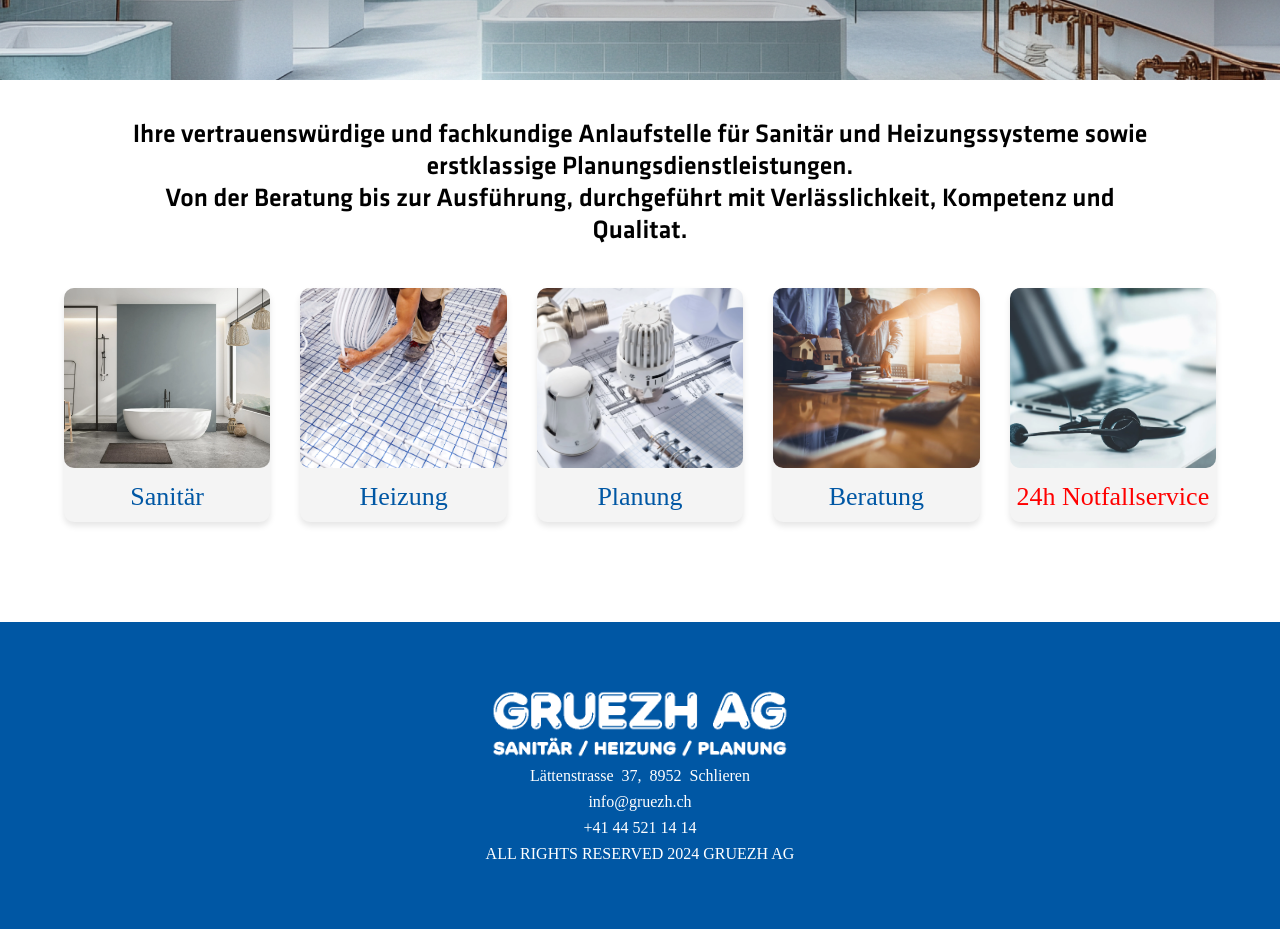
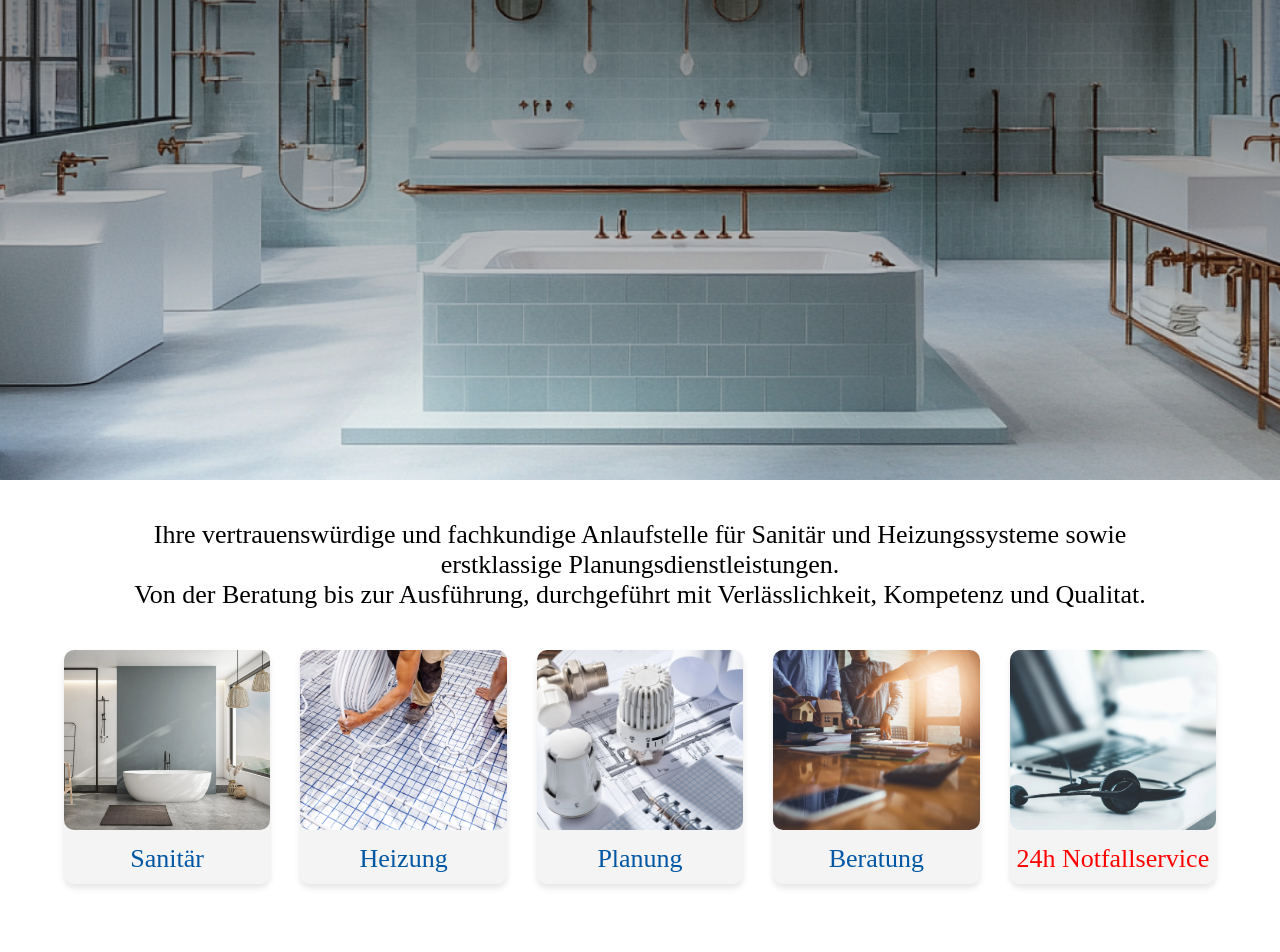
Before and after one commit to bosdos12/gruezh, a Next.js app: page / in a window 1280 px wide. Shown: the part 320-1272 px from the top of the page. Before the commit the page ends 1249 px from the top, so only its background shows below. Built offline with nearby package versions, Linux system fonts and the light colour scheme; a web font is replaced by a local one.

Commit message:
seems to be done, gruezh?"

```diff
--- a/Components/Footer.tsx
+++ b/Components/Footer.tsx
@@ -33,18 +33,18 @@ const Footer = ({
 
   return (
     <div className={`footer__container ${extraClasses}`}>
-      <img className='bottomtotop' src='/gruezhwhitelogo.png' alt='Gruezh Logo' style={{width: "300px", height: "auto", marginLeft: "auto", marginRight: "auto", marginTop: "66px"}}/>
+      <img className='bottomtotop' src='/gruezhlogo.png' alt='Gruezh Logo' style={{width: "300px", height: "auto", marginLeft: "auto", marginRight: "auto", marginTop: "66px"}}/>
       {/* <p className="smaller__text" style={{color: "white", marginTop: "0px", maxWidth: "90%", marginLeft: "auto", marginRight: "auto"}}>
         <Link href="/" style={{textDecoration: "none", color: "white"}}>Startseite</Link> <Link href="/leistungen" style={{textDecoration: "none", color: "white"}}>Leistungen</Link> <Link href="/uberuns" style={{textDecoration: "none", color: "white"}}>Über Uns</Link> <Link href="/kontakt" style={{textDecoration: "none", color: "white"}}>Kontakt</Link>
       </p> */}
-      <p className="smaller__text" style={{color: "white", marginTop: "8px", maxWidth: "90%", marginLeft: "auto", marginRight: "auto"}}>Lättenstrasse&nbsp;&nbsp;37,&nbsp;&nbsp;8952&nbsp;&nbsp;Schlieren</p>
+      <p className="smaller__text" style={{color: "#0057a4", marginTop: "8px", maxWidth: "90%", marginLeft: "auto", marginRight: "auto"}}>Lättenstrasse&nbsp;&nbsp;37,&nbsp;&nbsp;8952&nbsp;&nbsp;Schlieren</p>
       <Link href="mailto:info@gruezh.ch" style={{textDecoration: "none"}}>
-        <p className="smaller__text" style={{color: "white", marginTop: "8px", maxWidth: "90%", marginLeft: "auto", marginRight: "auto"}}>info@gruezh.ch</p>
+        <p className="smaller__text" style={{color: "#0057a4", marginTop: "8px", maxWidth: "90%", marginLeft: "auto", marginRight: "auto"}}>info@gruezh.ch</p>
       </Link>
       <Link href="tel:+41 44 521 14 14" style={{textDecoration: "none"}}>
-        <p className="smaller__text" style={{color: "white", marginTop: "8px", maxWidth: "90%", marginLeft: "auto", marginRight: "auto"}}>+41 44 521 14 14</p>
+        <p className="smaller__text" style={{color: "#0057a4", marginTop: "8px", maxWidth: "90%", marginLeft: "auto", marginRight: "auto"}}>+41 44 521 14 14</p>
       </Link>
-      <p className="smaller__text" style={{color: "white", marginTop: "8px", maxWidth: "90%", marginLeft: "auto", marginRight: "auto", marginBottom: "66px"}}>ALL RIGHTS RESERVED 2024 GRUEZH AG</p>
+      <p className="smaller__text" style={{color: "#0057a4", marginTop: "8px", maxWidth: "90%", marginLeft: "auto", marginRight: "auto", marginBottom: "66px"}}>ALL RIGHTS RESERVED 2024 GRUEZH AG</p>
     </div>
   )
 }
--- a/Components/Header.tsx
+++ b/Components/Header.tsx
@@ -92,7 +92,7 @@ const Header = ({
     if (viewPortWidth < 769) {
       logoImage.style.top = "18px";
     } else {
-      logoImage.style.top = "8px";
+      logoImage.style.top = "20px";
     }
 
     // Check if 1 full screen - height of header width has been scrolled,
--- a/Components/PhotoCoverBanner.tsx
+++ b/Components/PhotoCoverBanner.tsx
@@ -23,7 +23,7 @@ const PhotoCoverBanner = ({bgImg}: Props) => {
   return (
     <div className={`cover__banner`} style={{backgroundImage: `url(${bgImg ? bgImg : '/8.webp'})`}}>
       <div style={{width: "100%", height: "100%", backgroundColor: "rgba(0,0,0,0.4)", position: "relative"}}>
-        <p className="large__text" id='ausderleitungtextdesktop' style={{color: "white", left: "auto", right: "75px", position: "absolute", top: "auto", bottom: "25px", fontSize: "48px"}}>Gruezh aus der Leitung</p>
+        <p className="large__text" id='ausderleitungtextdesktop' style={{color: "white", left: "auto", right: "75px", position: "absolute", top: "auto", bottom: "150px", fontSize: "48px"}}>Gruezh aus der Leitung</p>
       </div>
     </div>
   )
--- a/Styles/CoverBanner.css
+++ b/Styles/CoverBanner.css
@@ -12,7 +12,7 @@ body {
 
 .cover__banner {
   width: 100%;
-  height: 50vh;
+  height: 100vh;
   background-position: center;
   background-repeat: no-repeat;
   background-size: cover;
@@ -26,7 +26,7 @@ body {
 
 .video__banner {
   width: 100%;
-  height: 50vh;
+  height: 100vh;
   position: relative;
   overflow: hidden;
 }
@@ -34,7 +34,7 @@ body {
 
 .cover__banner-fadein {
   width: 100%;
-  height: 50vh;
+  height: 100vh;
   position: absolute;
   top: 0px;
   left: 0px;
@@ -43,7 +43,7 @@ body {
 
 .cover__banner-bg {
   width: 100%;
-  height: 50vh;
+  height: 100vh;
   top: 0px;
   left: 0px;
   background: linear-gradient(to bottom, rgba(0, 0, 0, 0.8), rgba(0, 0, 0, 0));
--- a/Styles/Footer.css
+++ b/Styles/Footer.css
@@ -4,7 +4,7 @@
   width: 100%;
   /* height: 30vh; */
   height: fit-content;
-  background-color: #0057a4;
+  background-color: white;
   display: flex;
   flex-direction: column;
   justify-content: center;
--- a/app/page.tsx
+++ b/app/page.tsx
@@ -63,7 +63,7 @@ export default function Home() {
 
       <KontaktFormular /> */}
 
-    <p className="medium__text-klavika" style={{width: "80%", marginLeft: "auto", marginRight: "auto", textAlign: "center", marginBottom: "40px"}}>
+    <p className="medium__text-klavika" style={{width: "80%", marginLeft: "auto", marginRight: "auto", textAlign: "center", marginBottom: "40px", fontFamily: "ClearSansRegular"}}>
       Ihre vertrauenswürdige und fachkundige Anlaufstelle für Sanitär und Heizungssysteme sowie erstklassige Planungsdienstleistungen.
       <br />
       Von der Beratung bis zur Ausführung, durchgeführt mit Verlässlichkeit, Kompetenz und Qualitat.
```
Also changed, not shown: app/uberuns/page.jsx (+5 -5 lines).
